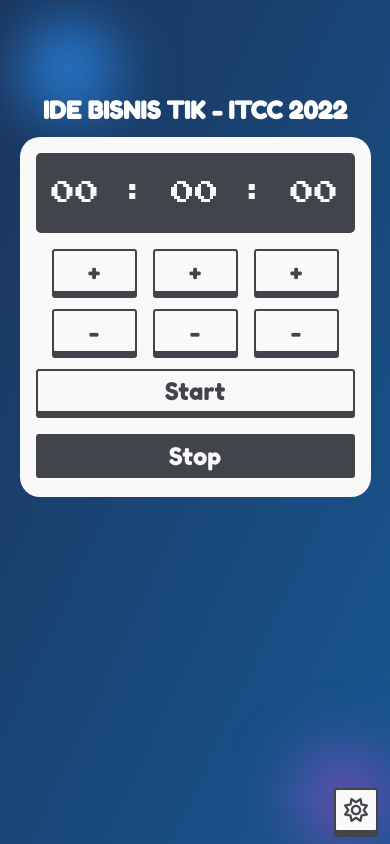
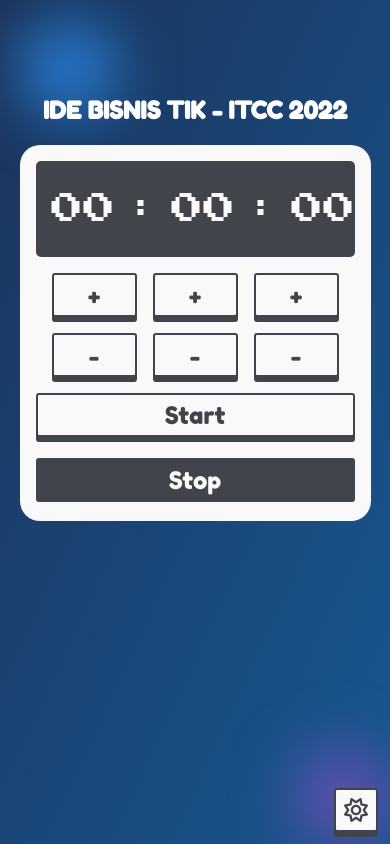
Before and after one commit to 2001kevin/2001kevin.github.io, a plain HTML site: page index.html in a window 390 px wide. Drawn offline with nearby package versions, Linux system fonts and the light colour scheme.

Commit message:
revisi responsive

```diff
--- a/assets/css/style.css
+++ b/assets/css/style.css
@@ -88,7 +88,7 @@ main {
 
 .app {
   width: 60%;
-  margin: 0 auto;
+  margin: 8px auto;
   padding: 1em;
   border-radius: 20px;
   font-family: 'Press Start 2P', cursive;
@@ -202,15 +202,62 @@ button:active {
   z-index: 3;
 }
 
+@media screen and (max-width: 1300px) {
+  .app {
+    width: 70%;
+  }
+  span{
+    font-size: 5em;
+  }
+}
+
+@media screen and (max-width: 1100px) {
+  .app {
+    width: 60%;
+  }
+  span{
+    font-size: 3.5em;
+  }
+}
+
+@media screen and (max-width: 900px) {
+  .app {
+    width: 70%;
+  }
+  span{
+    font-size: 3em;
+  }
+}
+
+
 @media screen and (max-width: 700px) {
   .app {
     width: 80%;
+  }
+  span{
+    font-size: 3em;
+  }
+}
+
+@media screen and (max-width: 650px) {
+  span{
+    font-size: 2.7em;
+  }
+}
+
+@media screen and (max-width: 600px) {
+  span{
+    font-size: 2.2em;
   }
 }
 
 @media screen and (max-width: 500px) {
   .app {
     width: 90%;
+  }
+
+  span{
+    font-size: 2em;
   }
 
   .title {
@@ -226,7 +273,7 @@ button:active {
   }
 
   span {
-    font-size: 1.5em;
+    font-size: 30;
   }
 
   span:nth-child(even) {
```
